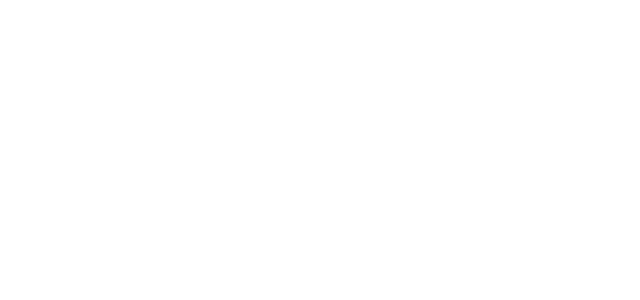
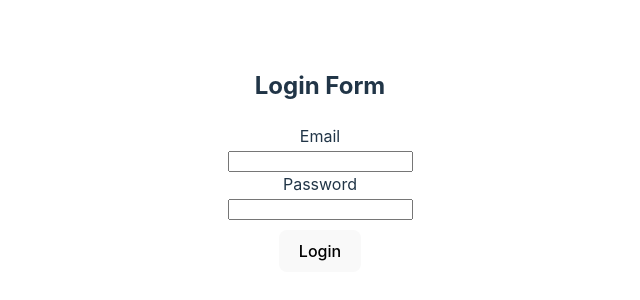
Before and after one commit to CS3219-AY2324S1/ay2324s1-course-assessment-g31, a React (Vite) app in the folder frontend/: page /login in a window 1280 px wide. Before the commit this address had no page. Shown: the part 240-540 px from the top of the page, without its empty margins (320-960 px from the left). Built offline with nearby package versions, Linux system fonts and the light colour scheme.

Commit message:
Added login page and connected with database

```diff
--- a/frontend/src/App.tsx
+++ b/frontend/src/App.tsx
@@ -1,6 +1,7 @@
 import { BrowserRouter as Router, Route, Routes } from "react-router-dom";
 import QuestionsPage from "./pages/QuestionsPage/QuestionsPage";
 import RegisterPage from "./pages/RegisterPage/RegisterPage";
+import LoginPage from "./pages/LoginPage/LoginPage";
 
 function App() {
   return (
@@ -8,6 +9,7 @@ function App() {
       <Routes>
         <Route path="/questions" element={<QuestionsPage />} />
         <Route path="/register" element={<RegisterPage />} />
+        <Route path="/login" element={<LoginPage />} />
         {/* Add more routes as needed */}
       </Routes>
     </Router>
--- a/frontend/src/pages/LoginPage/LoginPage.tsx
+++ b/frontend/src/pages/LoginPage/LoginPage.tsx
@@ -0,0 +1,10 @@
+import LoginForm from "./components/LoginForm";
+
+export default function LoginPage() {
+  // TODO replace with useContext
+  return (
+    <div>
+      <LoginForm />
+    </div>
+  );
+}
--- /dev/null
+++ b/frontend/src/pages/LoginPage/components/LoginForm.module.css
@@ -0,0 +1,14 @@
+.loginFormContainer {
+    text-align: center;
+    /* Center-align the contents */
+    max-width: 400px;
+    /* Adjust the width as needed */
+    margin: 0 auto;
+    /* Center the container horizontally */
+}
+
+.loginSubmitButton {
+    margin-top: 10px;
+    text-align: center;
+    /* Center-align the button */
+}
--- a/frontend/src/pages/LoginPage/components/LoginForm.tsx
+++ b/frontend/src/pages/LoginPage/components/LoginForm.tsx
@@ -0,0 +1,86 @@
+import React, { useState } from "react";
+import styles from "./LoginForm.module.css";
+
+export default function LoginForm() {
+  const [formData, setFormData] = useState({
+    email: "",
+    password: "",
+  });
+
+  const [message, setMessage] = useState(""); // New state for generic message
+
+  const handleInputChange = (e: React.ChangeEvent<HTMLInputElement>) => {
+    const { name, value } = e.target;
+    setFormData({
+      ...formData,
+      [name]: value,
+    });
+  };
+
+  const handleSubmit = async (e: React.FormEvent) => {
+    e.preventDefault();
+    console.log("Form submitted with data:", formData);
+    try {
+      const response = await fetch(
+        `http://localhost:3000/user-services/login`,
+        {
+          method: "POST",
+          headers: {
+            "Content-Type": "application/json",
+          },
+          body: JSON.stringify(formData),
+        },
+      );
+      const data = await response.json();
+
+      if (!response.ok) {
+        console.error("Login error:", data.message);
+        setMessage(`${data.message}`);
+      } else {
+        console.log("Successfully logged in:", formData);
+        setMessage("Successfully logged in"); // Set the success message
+      }
+    } catch (err: any) {
+      console.error("Network error:", err.message);
+      setMessage(`Network error: ${err.message}`);
+    }
+  };
+
+  return (
+    <div className={styles.loginFormContainer}>
+      <h2>Login Form</h2>
+      <form onSubmit={handleSubmit}>
+        <div>
+          <div>Email</div>
+          <label htmlFor="email">
+            <input
+              type="email"
+              id="email"
+              name="email"
+              value={formData.email}
+              onChange={handleInputChange}
+              required
+            />
+          </label>
+        </div>
+        <div>
+          <div>Password</div>
+          <label htmlFor="password">
+            <input
+              type="password"
+              id="password"
+              name="password"
+              value={formData.password}
+              onChange={handleInputChange}
+              required
+            />
+          </label>
+        </div>
+        <div className={styles.loginSubmitButton}>
+          <button type="submit">Login</button>
+          {message && <p>{message}</p>}
+        </div>
+      </form>
+    </div>
+  );
+}
```
Also changed, not shown: frontend/src/pages/LoginPage/components/LoginCard.tsx (deleted).
